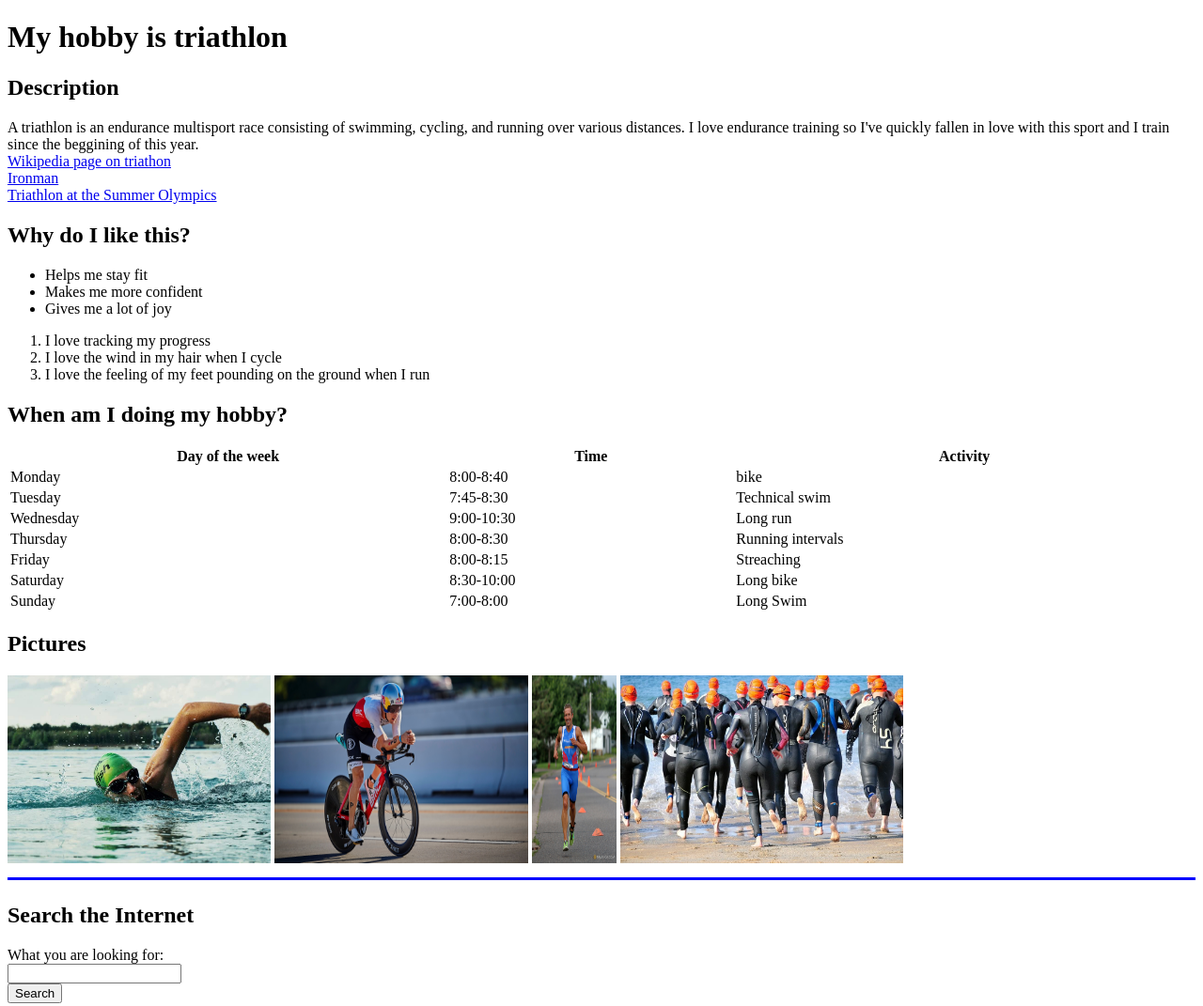
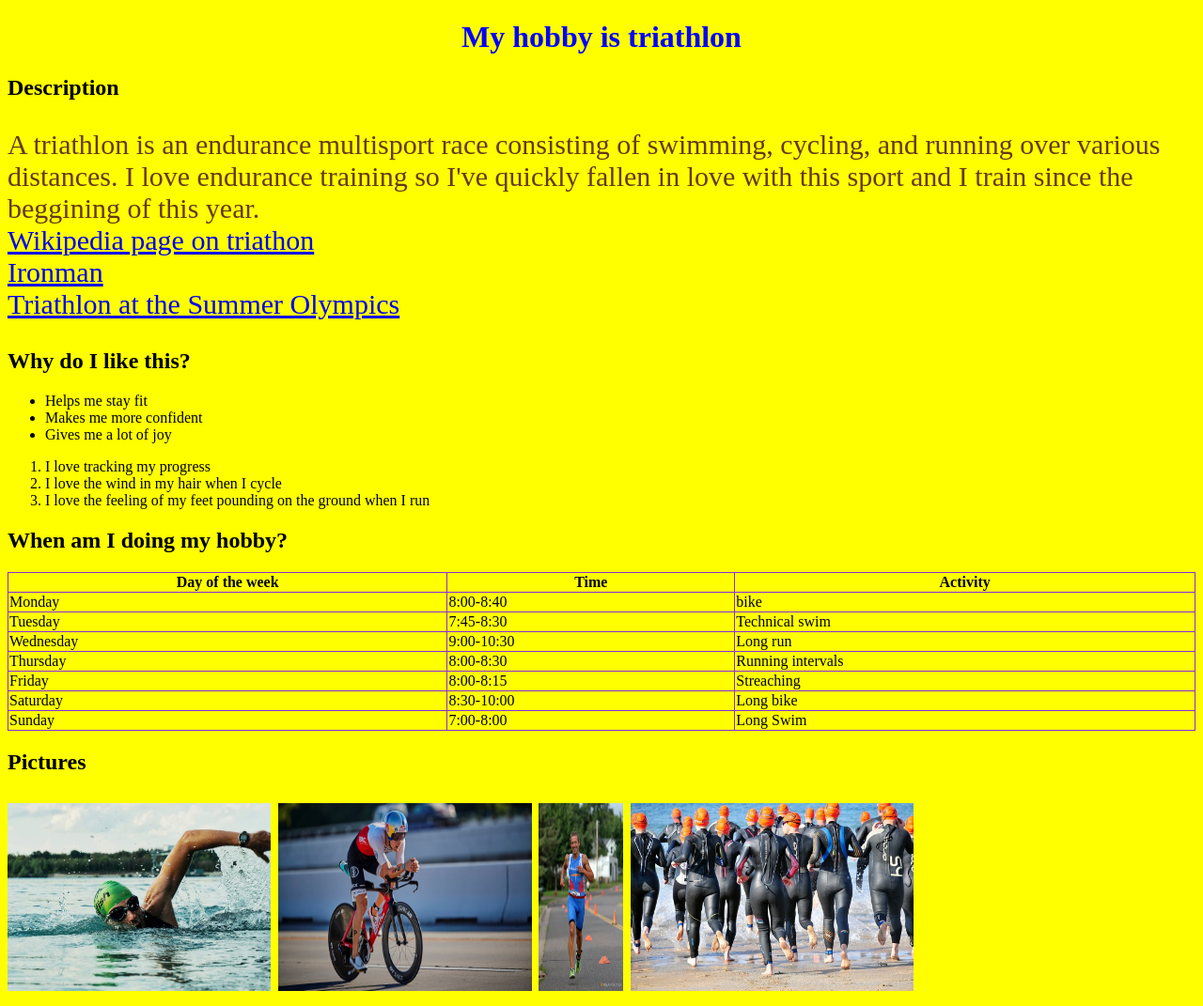
Before and after one commit to Veeten/Webdev, a plain HTML site: page index.html in a window 1280 px wide. Shown: the top 1071 px of the page at 94% size. Drawn offline with Linux system fonts and the light colour scheme.

Commit message:
added css according to lesson

```diff
--- a/index.html
+++ b/index.html
@@ -1,10 +1,10 @@
 <!DOCTYPE html>
 <html>
 <head>
+<link rel="stylesheet" href="myFirstCSS.css">
 <title>Michał</title>
 </head>
 <body>
-
 <h1>My hobby is triathlon</h1>
 <h2>Description</h2>
     <p>A triathlon is an endurance
@@ -31,7 +31,7 @@
             </li>
         </ol>
 <h2>When am I doing my hobby?</h2>
-        <table style="width:100%">
+        <table>
             <tr>
                 <th>Day of the week</th>
                 <th>Time</th>
--- /dev/null
+++ b/myFirstCSS.css
@@ -0,0 +1,19 @@
+h1{
+text-align:center;
+color: rgb(0, 0, 255);
+}
+body{
+background-color: yellow;
+}
+p{
+font-size: 30px;
+color: #653818;
+}
+table,td,th{
+    border: 1px solid;
+    border-color: blueviolet;
+}
+table{
+    width: 100%;
+    border-collapse: collapse;
+}
```
